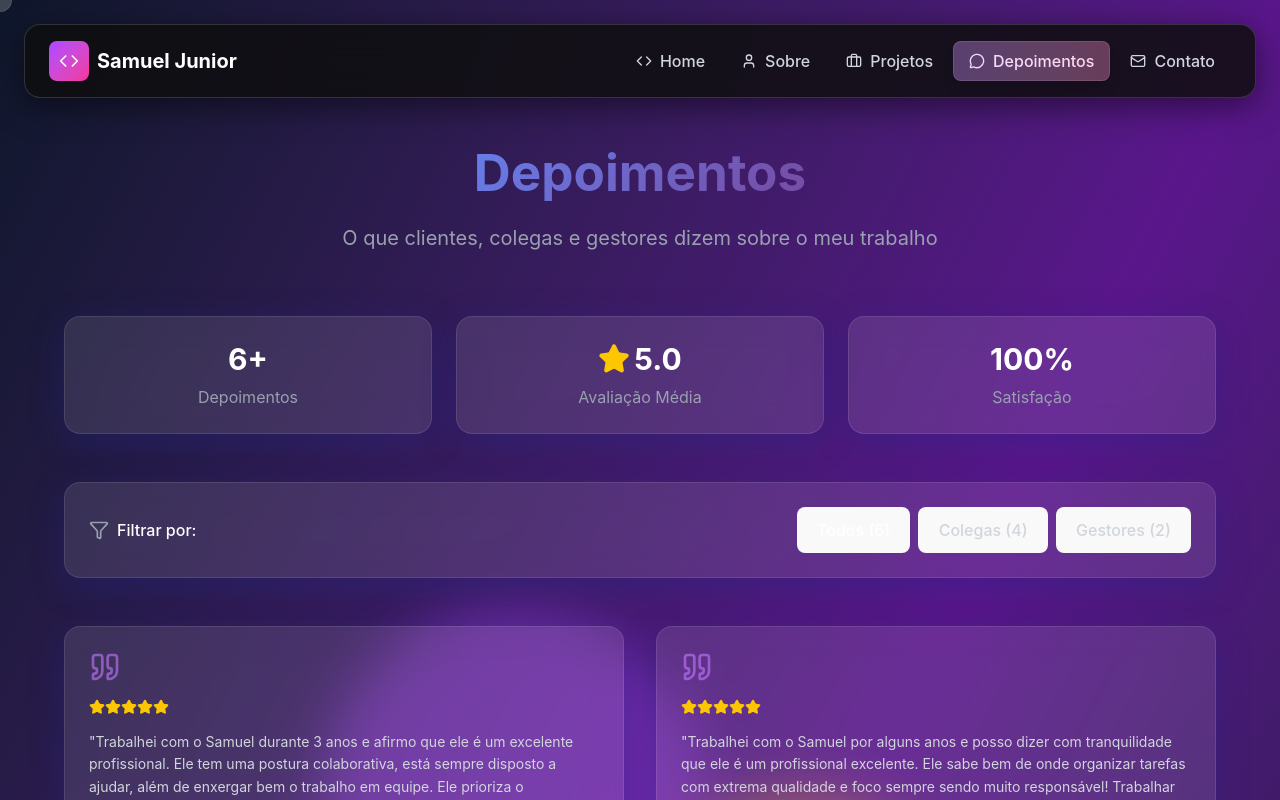
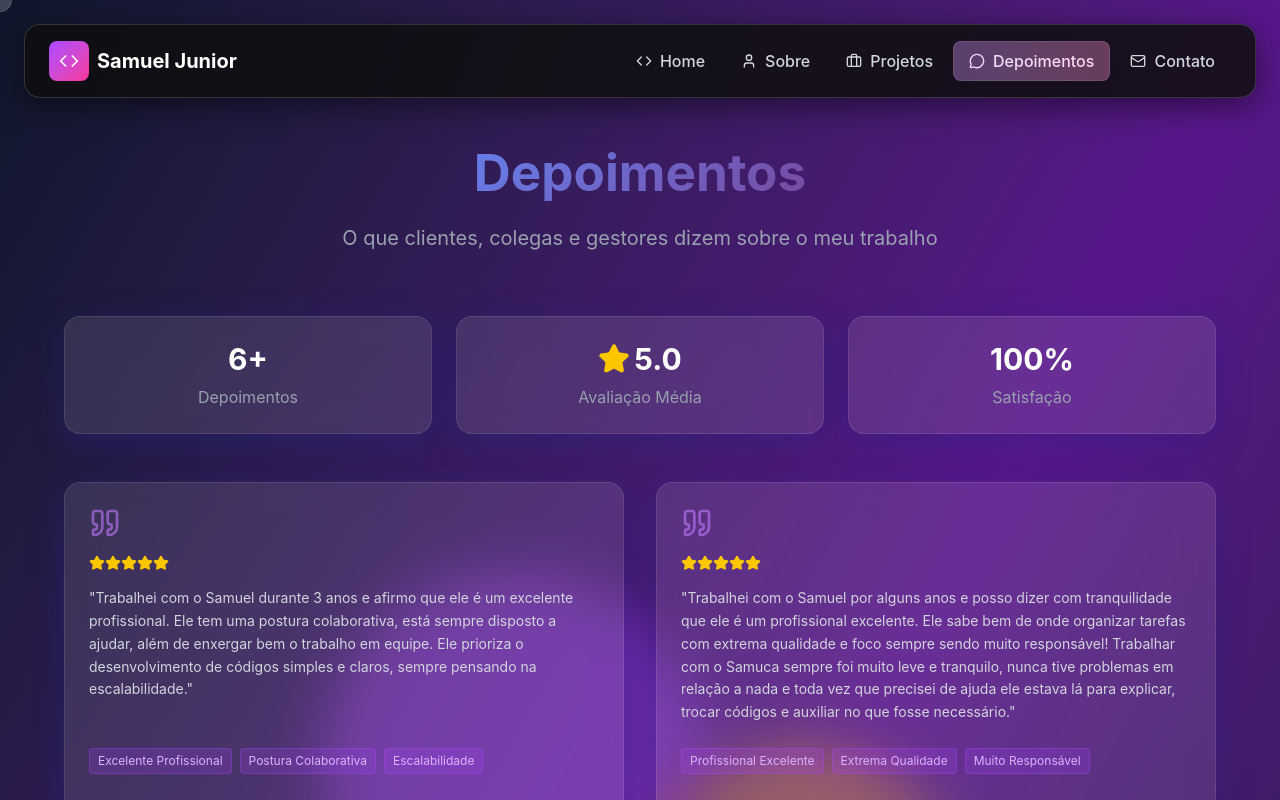
Before and after one commit to Oldp1e/samueljunior.tech, a React (Vite) app in the folder samueljunior-tech/: page /testimonials in a window 1280 px wide. Shown: the top 800 px of the page. Built offline with nearby package versions, Linux system fonts and the light colour scheme; what @react-pdf/renderer would draw is missing.

Commit message:
feat: Remove filter section from Testimonials component for a cleaner layout

```diff
--- a/samueljunior-tech/src/pages/Testimonials.jsx
+++ b/samueljunior-tech/src/pages/Testimonials.jsx
@@ -187,41 +187,6 @@ const Testimonials = () => {
             <Card className="p-6 text-center">
               <div className="text-3xl font-bold text-white mb-2">100%</div>
               <div className="text-gray-400">Satisfação</div>
-            </Card>
-          </motion.div>
-
-          {/* Filters */}
-          <motion.div
-            initial={{ opacity: 0, y: 20 }}
-            animate={{ opacity: 1, y: 0 }}
-            transition={{ duration: 0.6, delay: 0.3 }}
-            className="mb-12"
-          >
-            <Card className="p-6">
-              <div className="flex flex-col sm:flex-row sm:items-center sm:justify-between space-y-4 sm:space-y-0">
-                <div className="flex items-center space-x-2">
-                  <Filter className="text-gray-400 w-5 h-5" />
-                  <span className="text-white font-medium">Filtrar por:</span>
-                </div>
-
-                <div className="flex flex-wrap gap-2">
-                  {categories.map((category) => (
-                    <motion.button
-                      key={category.id}
-                      whileHover={{ scale: 1.05 }}
-                      whileTap={{ scale: 0.95 }}
-                      onClick={() => handleCategoryChange(category.id)}
-                      className={`px-4 py-2 rounded-lg transition-all duration-300 ${
-                        selectedCategory === category.id
-                          ? 'bg-purple-500 text-white'
-                          : 'bg-white/10 text-gray-300 hover:bg-white/20'
-                      }`}
-                    >
-                      {category.label} ({category.count})
-                    </motion.button>
-                  ))}
-                </div>
-              </div>
             </Card>
           </motion.div>
 
```
